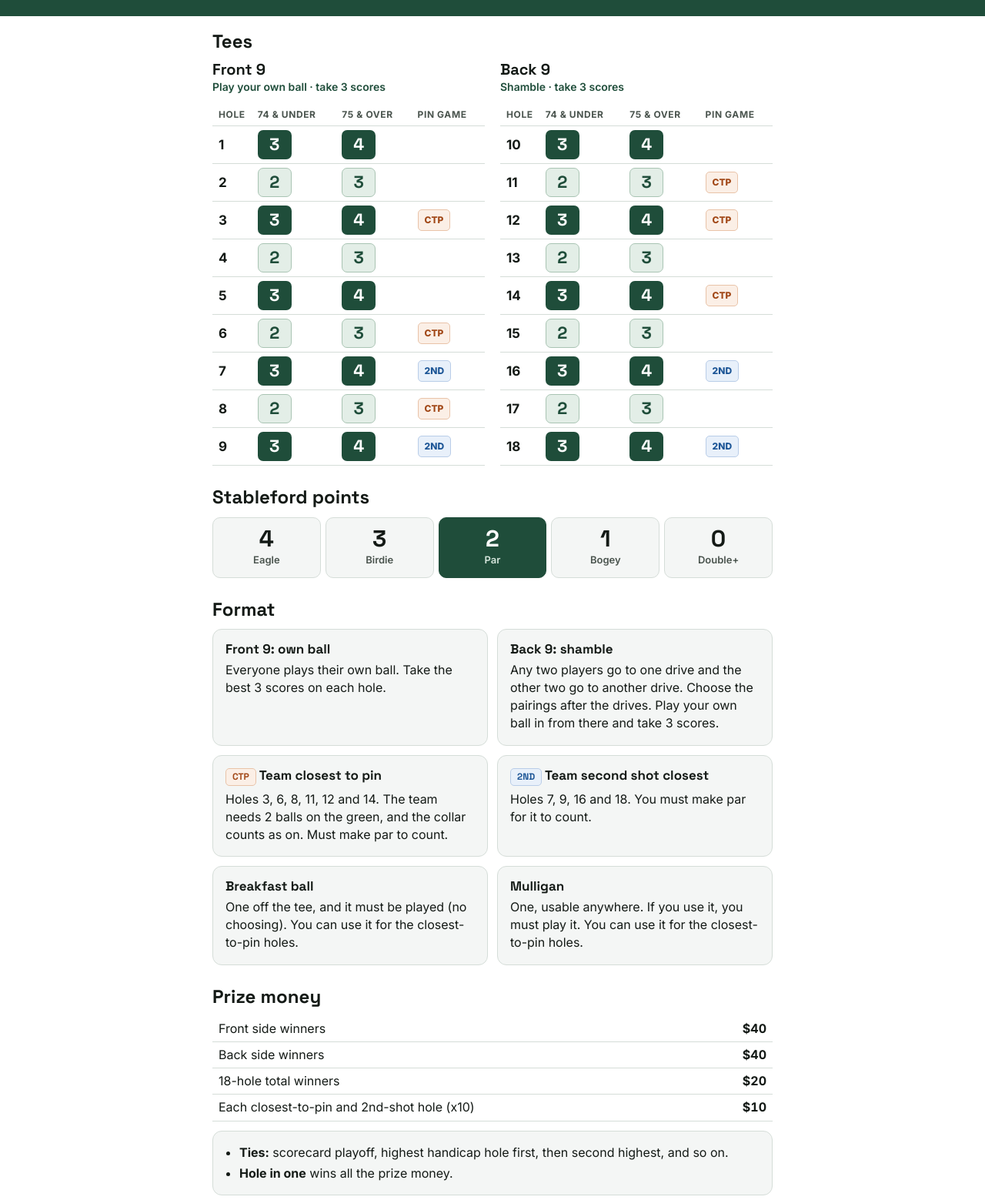
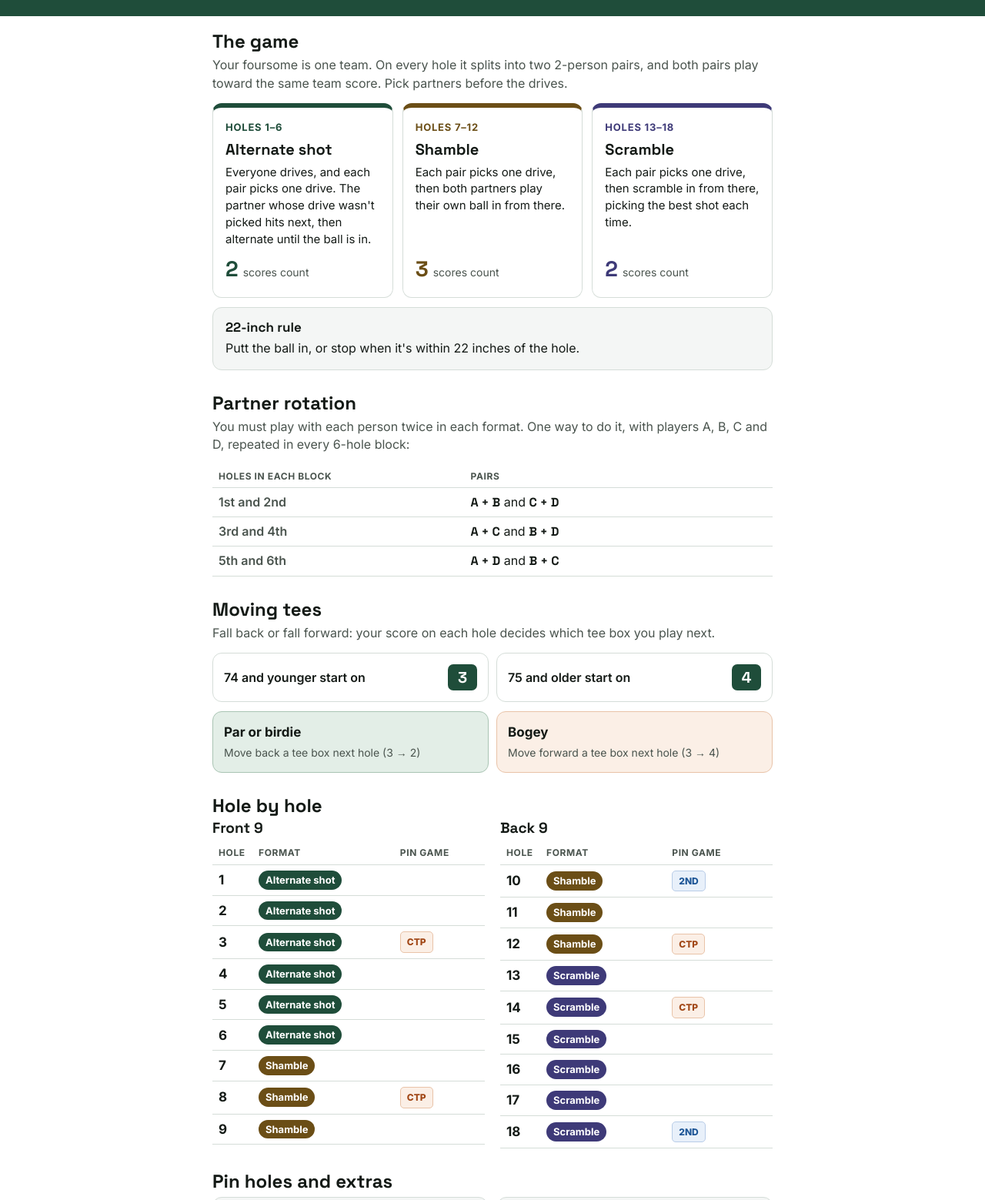
Before and after one commit to ClaudeOps/crazygolf, a plain HTML site: page index.html in a window 1280 px wide. Shown: the part 127-1686 px from the top of the page at 77% size. Drawn offline with Linux system fonts and the light colour scheme.

Commit message:
add game for 20261125

```diff
--- a/index.html
+++ b/index.html
@@ -3,53 +3,41 @@
 <head>
 <meta charset="utf-8">
 <meta name="viewport" content="width=device-width, initial-scale=1">
-<title>Cross Creek · Monday, Nov 23</title>
-<meta name="description" content="Tees, pin holes, Stableford scoring and tee times for Monday's game at Cross Creek.">
+<title>Cross Creek · Wednesday, Nov 25</title>
+<meta name="description" content="Format, moving tees, pin holes and payouts for Wednesday's game at Cross Creek.">
 <link rel="preconnect" href="https://fonts.googleapis.com">
 <link rel="preconnect" href="https://fonts.gstatic.com" crossorigin>
 <link href="https://fonts.googleapis.com/css2?family=Inter:wght@400;500;600;700;800&family=Space+Grotesk:wght@500;700&display=swap" rel="stylesheet">
 <style>
   :root {
-    --green: #1F4D3A; --green-dark: #143327; --pale: #E3EEE7; --pale-line: #A9C4B3;
+    --green: #1F4D3A; --pale: #E3EEE7; --pale-line: #A9C4B3;
     --ink: #141A16; --muted: #4A544E; --line: #D5DDD8; --soft: #F4F6F5;
     --ctp-bg: #FBEFE6; --ctp: #A14716; --ctp-line: #E9C3A8;
     --nd-bg: #E8F0FA; --nd: #1C5596; --nd-line: #B9CDE8;
+    --alt: #1F4D3A; --sham: #6B4E16; --scr: #3E3A78;
   }
   * { box-sizing: border-box; }
   body { margin: 0; font-family: Inter, system-ui, sans-serif; color: var(--ink); background: #fff; line-height: 1.45; }
   h1, h2, h3 { font-family: "Space Grotesk", Inter, sans-serif; line-height: 1.1; margin: 0; }
-  a { color: var(--green); }
   header { background: var(--green); color: #fff; padding: 28px 20px 24px; }
   header .eyebrow { font-size: 13px; font-weight: 700; letter-spacing: .1em; text-transform: uppercase; color: #BFD8C9; }
   header h1 { font-size: 40px; margin: 6px 0 4px; }
   header p { margin: 0; color: #E3EEE7; font-size: 16px; }
-  main { max-width: 760px; margin: 0 auto; padding: 20px 16px 48px; display: flex; flex-direction: column; gap: 28px; }
-  section > h2 { font-size: 24px; margin-bottom: 12px; }
+  main { max-width: 760px; margin: 0 auto; padding: 20px 16px 48px; display: flex; flex-direction: column; gap: 30px; }
+  section > h2 { font-size: 24px; margin-bottom: 6px; }
+  section > p.lead { margin: 0 0 14px; color: var(--muted); }
 
+  .formats { display: grid; grid-template-columns: repeat(auto-fit, minmax(220px, 1fr)); gap: 12px; }
+  .fmt { border: 1px solid var(--line); border-radius: 12px; padding: 16px; border-top: 6px solid var(--c); display: flex; flex-direction: column; gap: 8px; }
+  .fmt .holes { font-size: 13px; font-weight: 700; letter-spacing: .06em; text-transform: uppercase; color: var(--c); }
+  .fmt h3 { font-size: 20px; }
+  .fmt p { margin: 0; font-size: 15px; }
+  .fmt .take { margin-top: auto; display: inline-flex; align-items: baseline; gap: 6px; font-size: 14px; color: var(--muted); }
+  .fmt .take b { font-family: "Space Grotesk", sans-serif; font-size: 28px; color: var(--c); }
 
-  .nines { display: grid; grid-template-columns: repeat(auto-fit, minmax(300px, 1fr)); gap: 20px; }
-  .nine h3 { font-size: 20px; }
-  .nine .sub { font-size: 14px; font-weight: 600; color: var(--green); margin: 2px 0 10px; }
   table { width: 100%; border-collapse: collapse; }
   th { text-align: left; font-size: 12px; text-transform: uppercase; letter-spacing: .05em; color: var(--muted); padding: 6px 8px; border-bottom: 1px solid var(--line); }
-  td { padding: 5px 8px; border-bottom: 1px solid var(--line); vertical-align: middle; }
-  td.hole { font-weight: 700; font-size: 17px; width: 48px; }
-  .tee { display: inline-flex; align-items: center; justify-content: center; width: 44px; height: 38px; border-radius: 7px; font-family: "Space Grotesk", sans-serif; font-weight: 700; font-size: 22px; }
-  .tee.short { background: var(--green); color: #fff; }
-  .tee.long { background: var(--pale); color: var(--green); border: 1px solid var(--pale-line); }
-  .tag { display: inline-block; font-size: 12px; font-weight: 800; padding: 4px 8px; border-radius: 5px; border: 1px solid; }
-  .tag.ctp { background: var(--ctp-bg); color: var(--ctp); border-color: var(--ctp-line); }
-  .tag.nd { background: var(--nd-bg); color: var(--nd); border-color: var(--nd-line); }
-  .legend { display: flex; flex-wrap: wrap; gap: 8px 18px; font-size: 14px; color: var(--muted); margin-top: 14px; align-items: center; }
-  .legend span { display: inline-flex; align-items: center; gap: 6px; }
-  .legend .tee { width: 26px; height: 22px; font-size: 13px; border-radius: 5px; }
-
-  .points { display: grid; grid-template-columns: repeat(5, minmax(0, 1fr)); gap: 6px; }
-  .points div { background: var(--soft); border: 1px solid var(--line); border-radius: 10px; padding: 12px 0; text-align: center; }
-  .points b { display: block; font-family: "Space Grotesk", sans-serif; font-size: 30px; line-height: 1; }
-  .points span { font-size: 13px; font-weight: 600; color: var(--muted); }
-  .points .par { background: var(--green); border-color: var(--green); color: #fff; }
-  .points .par span { color: #D6E6DC; }
+  td { padding: 7px 8px; border-bottom: 1px solid var(--line); vertical-align: middle; }
 
   .card { background: var(--soft); border: 1px solid var(--line); border-radius: 12px; padding: 16px; }
   .card h3 { font-size: 17px; margin-bottom: 6px; }
@@ -58,130 +46,170 @@
   .card li + li { margin-top: 4px; }
   .grid2 { display: grid; grid-template-columns: repeat(auto-fit, minmax(260px, 1fr)); gap: 12px; }
 
+  .pairs td:first-child { font-weight: 600; color: var(--muted); width: 45%; }
+  .pairs td { font-size: 16px; }
+  .pairs b { font-family: "Space Grotesk", sans-serif; }
+
+  .tee { display: inline-flex; align-items: center; justify-content: center; min-width: 38px; height: 34px; padding: 0 6px; border-radius: 7px; font-family: "Space Grotesk", sans-serif; font-weight: 700; font-size: 20px; background: var(--green); color: #fff; }
+  .start { display: grid; grid-template-columns: 1fr 1fr; gap: 10px; margin-bottom: 12px; }
+  .start div { border: 1px solid var(--line); border-radius: 12px; padding: 14px; display: flex; align-items: center; justify-content: space-between; gap: 10px; font-weight: 600; }
+  .moves { display: grid; grid-template-columns: 1fr 1fr; gap: 10px; }
+  .moves div { border-radius: 12px; padding: 14px; }
+  .moves .back { background: var(--pale); border: 1px solid var(--pale-line); }
+  .moves .fwd { background: var(--ctp-bg); border: 1px solid var(--ctp-line); }
+  .moves b { display: block; font-size: 17px; margin-bottom: 2px; }
+  .moves span { font-size: 14px; color: var(--muted); }
+
+  .holes-table td.hole { font-weight: 700; font-size: 17px; width: 52px; }
+  .fpill { display: inline-block; font-size: 13px; font-weight: 700; padding: 3px 9px; border-radius: 999px; color: #fff; }
+  .fpill.alt { background: var(--alt); } .fpill.sham { background: var(--sham); } .fpill.scr { background: var(--scr); }
+  .tag { display: inline-block; font-size: 12px; font-weight: 800; padding: 4px 8px; border-radius: 5px; border: 1px solid; }
+  .tag.ctp { background: var(--ctp-bg); color: var(--ctp); border-color: var(--ctp-line); }
+  .tag.nd { background: var(--nd-bg); color: var(--nd); border-color: var(--nd-line); }
+  .nines { display: grid; grid-template-columns: repeat(auto-fit, minmax(300px, 1fr)); gap: 20px; }
+  .nines h3 { font-size: 19px; margin-bottom: 6px; }
+
   .money td:last-child { text-align: right; font-weight: 700; font-variant-numeric: tabular-nums; }
+  .money tr.total td { border-bottom: 0; border-top: 2px solid var(--ink); font-weight: 800; }
   footer { text-align: center; font-size: 13px; color: var(--muted); padding: 0 16px 32px; }
 </style>
 </head>
 <body>
 <header>
-  <div class="eyebrow">Monday, November 23</div>
+  <div class="eyebrow">Wednesday, November 25</div>
   <h1>Cross Creek</h1>
-  <p>$10 entry, small bills appreciated · Team Stableford</p>
+  <p>$10 entry, small bills appreciated · 3 formats, 6 holes each</p>
 </header>
 
 <main>
-  <section aria-labelledby="tees-h">
-    <h2 id="tees-h">Tees</h2>
+  <section aria-labelledby="fmt-h">
+    <h2 id="fmt-h">The game</h2>
+    <p class="lead">Your foursome is one team. On every hole it splits into two 2-person pairs, and both pairs play toward the same team score. Pick partners before the drives.</p>
+    <div class="formats">
+      <div class="fmt" style="--c: var(--alt)">
+        <span class="holes">Holes 1–6</span>
+        <h3>Alternate shot</h3>
+        <p>Everyone drives, and each pair picks one drive. The partner whose drive wasn't picked hits next, then alternate until the ball is in.</p>
+        <span class="take"><b>2</b> scores count</span>
+      </div>
+      <div class="fmt" style="--c: var(--sham)">
+        <span class="holes">Holes 7–12</span>
+        <h3>Shamble</h3>
+        <p>Each pair picks one drive, then both partners play their own ball in from there.</p>
+        <span class="take"><b>3</b> scores count</span>
+      </div>
+      <div class="fmt" style="--c: var(--scr)">
+        <span class="holes">Holes 13–18</span>
+        <h3>Scramble</h3>
+        <p>Each pair picks one drive, then scramble in from there, picking the best shot each time.</p>
+        <span class="take"><b>2</b> scores count</span>
+      </div>
+    </div>
+    <div class="card" style="margin-top:12px">
+      <h3>22-inch rule</h3>
+      <p>Putt the ball in, or stop when it's within 22 inches of the hole.</p>
+    </div>
+  </section>
 
+  <section aria-labelledby="pair-h">
+    <h2 id="pair-h">Partner rotation</h2>
+    <p class="lead">You must play with each person twice in each format. One way to do it, with players A, B, C and D, repeated in every 6-hole block:</p>
+    <table class="pairs">
+      <thead><tr><th scope="col">Holes in each block</th><th scope="col">Pairs</th></tr></thead>
+      <tbody>
+        <tr><td>1st and 2nd</td><td><b>A + B</b> and <b>C + D</b></td></tr>
+        <tr><td>3rd and 4th</td><td><b>A + C</b> and <b>B + D</b></td></tr>
+        <tr><td>5th and 6th</td><td><b>A + D</b> and <b>B + C</b></td></tr>
+      </tbody>
+    </table>
+  </section>
+
+  <section aria-labelledby="tee-h">
+    <h2 id="tee-h">Moving tees</h2>
+    <p class="lead">Fall back or fall forward: your score on each hole decides which tee box you play next.</p>
+    <div class="start">
+      <div>74 and younger start on <span class="tee">3</span></div>
+      <div>75 and older start on <span class="tee">4</span></div>
+    </div>
+    <div class="moves">
+      <div class="back"><b>Par or birdie</b><span>Move back a tee box next hole (3 → 2)</span></div>
+      <div class="fwd"><b>Bogey</b><span>Move forward a tee box next hole (3 → 4)</span></div>
+    </div>
+  </section>
+
+  <section aria-labelledby="holes-h">
+    <h2 id="holes-h">Hole by hole</h2>
     <div class="nines">
-      <div class="nine">
+      <div>
         <h3>Front 9</h3>
-        <p class="sub">Play your own ball · take 3 scores</p>
-        <table><thead><tr><th scope="col">Hole</th><th scope="col">74 &amp; under</th><th scope="col">75 &amp; over</th><th scope="col">Pin game</th></tr></thead>
+        <table class="holes-table"><thead><tr><th scope="col">Hole</th><th scope="col">Format</th><th scope="col">Pin game</th></tr></thead>
           <tbody id="front"></tbody></table>
       </div>
-      <div class="nine">
+      <div>
         <h3>Back 9</h3>
-        <p class="sub">Shamble · take 3 scores</p>
-        <table><thead><tr><th scope="col">Hole</th><th scope="col">74 &amp; under</th><th scope="col">75 &amp; over</th><th scope="col">Pin game</th></tr></thead>
+        <table class="holes-table"><thead><tr><th scope="col">Hole</th><th scope="col">Format</th><th scope="col">Pin game</th></tr></thead>
           <tbody id="back"></tbody></table>
       </div>
     </div>
-
-<!--
-    <div class="legend">
-      <span>74 &amp; under: <span class="tee short">3</span> on holes 1, 3, 5, 7, 9 and 10, 12, 14, 16, 18 · <span class="tee long">2</span> on the rest</span>
-      <span>75 &amp; over: <span class="tee short">4</span> on those same holes · <span class="tee long">3</span> on the rest</span>
-    </div>
- -->
   </section>
 
-  <section aria-labelledby="pts-h">
-    <h2 id="pts-h">Stableford points</h2>
-    <div class="points">
-      <div><b>4</b><span>Eagle</span></div>
-      <div><b>3</b><span>Birdie</span></div>
-      <div class="par"><b>2</b><span>Par</span></div>
-      <div><b>1</b><span>Bogey</span></div>
-      <div><b>0</b><span>Double+</span></div>
-    </div>
-  </section>
-
-  <section aria-labelledby="fmt-h">
-    <h2 id="fmt-h">Format</h2>
+  <section aria-labelledby="pin-h">
+    <h2 id="pin-h">Pin holes and extras</h2>
     <div class="grid2">
       <div class="card">
-        <h3>Front 9: own ball</h3>
-        <p>Everyone plays their own ball. Take the best 3 scores on each hole.</p>
+        <h3><span class="tag ctp">CTP</span> Team closest to pin</h3>
+        <p>Holes 3, 8, 12 and 14. $10 each ($40 total).</p>
       </div>
       <div class="card">
-        <h3>Back 9: shamble</h3>
-        <p>Any two players go to one drive and the other two go to another drive. Choose the pairings after the drives. Play your own ball in from there and take 3 scores.</p>
-      </div>
-      <div class="card">
-        <h3><span class="tag ctp">CTP</span> Team closest to pin</h3>
-        <p>Holes 3, 6, 8, 11, 12 and 14. The team needs 2 balls on the green, and the collar counts as on. Must make par to count.</p>
-      </div>
-      <div class="card">
-        <h3><span class="tag nd">2ND</span> Team second shot closest</h3>
-        <p>Holes 7, 9, 16 and 18. <!-- The 2-on-the-green rule applies, and --> You must make par for it to count.</p>
+        <h3><span class="tag nd">2ND</span> Second shot closest</h3>
+        <p>Holes 10 and 18. $10 each ($20 total). Must make par to count.</p>
       </div>
       <div class="card">
         <h3>Breakfast ball</h3>
-        <p>One off the tee, and it must be played (no choosing). You can use it for the closest-to-pin holes.</p>
+        <p>One, on the first tee. If you use it, you must play it.</p>
       </div>
       <div class="card">
         <h3>Mulligan</h3>
-        <p>One, usable anywhere. If you use it, you must play it. You can use it for the closest-to-pin holes.</p>
+        <p>One per round, usable anywhere, including the closest-to-pin and second-shot holes.</p>
       </div>
     </div>
   </section>
 
   <section aria-labelledby="money-h">
-    <h2 id="money-h">Prize money</h2>
+    <h2 id="money-h">Payouts</h2>
     <table class="money">
       <tbody>
-        <tr><td>Front side winners</td><td>$40</td></tr>
-        <tr><td>Back side winners</td><td>$40</td></tr>
-        <tr><td>18-hole total winners</td><td>$20</td></tr>
-        <tr><td>Each closest-to-pin and 2nd-shot hole (x10)</td><td>$10</td></tr>
+        <tr><td>Front 9</td><td>$24</td></tr>
+        <tr><td>Back 9</td><td>$24</td></tr>
+        <tr><td>18-hole total</td><td>$12</td></tr>
+        <tr><td>Closest to pin (4 holes × $10)</td><td>$40</td></tr>
+        <tr><td>Second shot closest (2 holes × $10)</td><td>$20</td></tr>
       </tbody>
     </table>
     <div class="card" style="margin-top:12px">
-      <ul>
-        <li><strong>Ties:</strong> scorecard playoff, highest handicap hole first, then second highest, and so on.</li>
-        <li><strong>Hole in one</strong> wins all the prize money.</li>
-      </ul>
+      <p><strong>Hole in one</strong> wins the pot.</p>
     </div>
   </section>
-
 </main>
 
 <footer>Good luck out there.</footer>
 
 <script>
-  // Holes where the "short" tee is played; all others play the "long" tee.
-  var SHORT = [1,3,5,7,9,10,12,14,16,18];
-  var GAMES = {3:"CTP",6:"CTP",8:"CTP",11:"CTP",12:"CTP",14:"CTP",7:"2ND",9:"2ND",16:"2ND",18:"2ND"};
-  var UNDER = {short: 3, long: 2};  // 74 and younger
-  var OVER  = {short: 4, long: 3};  // 75 and older
-
-  function tee(t, isShort) {
-    return '<span class="tee ' + (isShort ? "short" : "long") + '">' + (isShort ? t.short : t.long) + '</span>';
+  var GAMES = {3: "CTP", 8: "CTP", 12: "CTP", 14: "CTP", 10: "2ND", 18: "2ND"};
+  function format(h) {
+    if (h <= 6)  return '<span class="fpill alt">Alternate shot</span>';
+    if (h <= 12) return '<span class="fpill sham">Shamble</span>';
+    return '<span class="fpill scr">Scramble</span>';
   }
-
   function rows(from, to) {
     var html = "";
     for (var h = from; h <= to; h++) {
-      var isShort = SHORT.indexOf(h) !== -1;
       var g = GAMES[h];
       var tag = g ? '<span class="tag ' + (g === "CTP" ? "ctp" : "nd") + '">' + g + '</span>' : '';
-      html += '<tr><td class="hole">' + h + '</td><td>' + tee(UNDER, isShort) + '</td><td>' +
-              tee(OVER, isShort) + '</td><td>' + tag + '</td></tr>';
+      html += '<tr><td class="hole">' + h + '</td><td>' + format(h) + '</td><td>' + tag + '</td></tr>';
     }
     return html;
   }
-
   document.getElementById("front").innerHTML = rows(1, 9);
   document.getElementById("back").innerHTML = rows(10, 18);
 </script>
```
Also changed, not shown: 20261123.html (added, +189 -0 lines), 20261125.html (added, +217 -0 lines).
